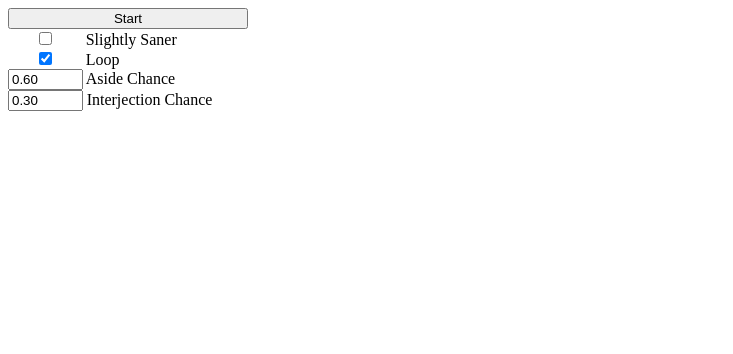
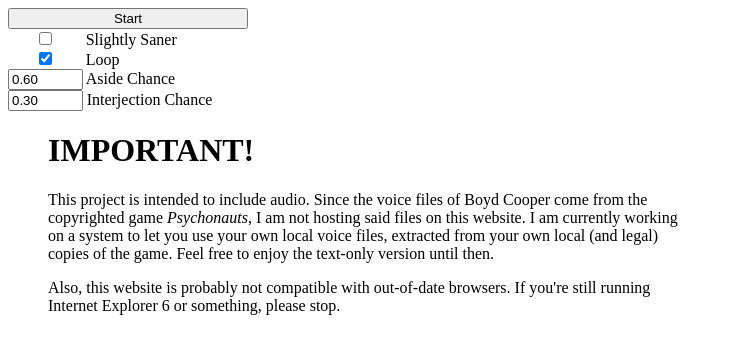
Before and after one commit to AjaxGb/BoydSimulator, a plain HTML site: page index.html in a window 1280 px wide. Shown: the whole page, without its empty margins (0-733 px from the left). Drawn offline with Linux system fonts and the light colour scheme.

Commit message:
Add placeholder notice to page

```diff
--- a/index.html
+++ b/index.html
@@ -13,6 +13,9 @@
 		label, input[type="button"] {
 			display: block;
 			width: 100%;
+		}
+		ul {
+			max-width: 40em;
 		}
 	</style>
 </head>
@@ -37,7 +40,21 @@
 			Interjection Chance
 		</label>
 	</form>
-	<ul id="text"></ul>
+	<ul id="text">
+		<h1>IMPORTANT!</h1>
+		<p>
+		This project is intended to include audio. Since the voice files of
+		Boyd Cooper come from the copyrighted game <i>Psychonauts</i>, I am not
+		hosting said files on this website. I am currently working on a system to
+		let you use your own local voice files, extracted from your own local
+		(and legal) copies of the game. Feel free to enjoy the text-only version
+		until then.
+		</p>
+		<p>
+		Also, this website is probably not compatible with out-of-date browsers.
+		If you're still running Internet Explorer 6 or something, please stop.
+		</p>
+	</ul>
 	<audio id="audio" autoplay></audio>
 
 	<script type="text/javascript" src="conspiracy.js"></script>
```
